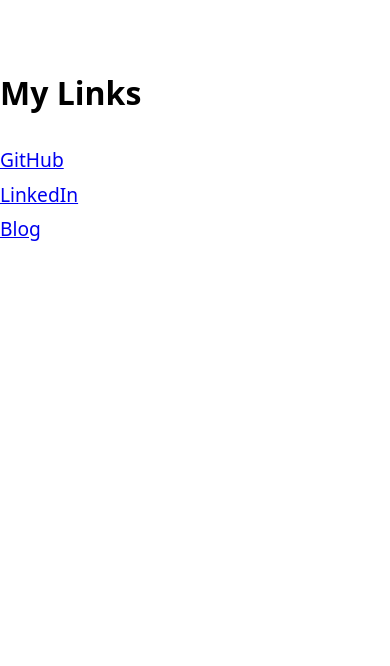
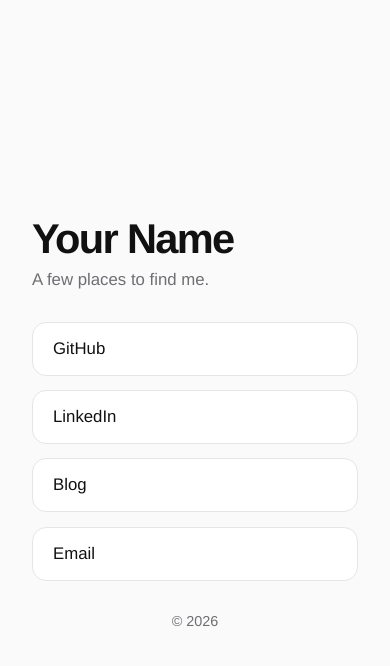
Before and after one commit to beckwatts/linkIndex, a plain HTML site: page index.html in a window 390 px wide. Drawn offline with Linux system fonts and the light colour scheme.

Commit message:
Refactor index.html for improved design and layout
Updated HTML structure and styles for better layout and responsiveness.

```diff
--- a/index.html
+++ b/index.html
@@ -1,26 +1,121 @@
 <!DOCTYPE html>
-<html>
+<html lang="en">
 <head>
   <meta charset="UTF-8">
+  <meta name="viewport" content="width=device-width, initial-scale=1.0">
   <title>My Links</title>
+
   <style>
+    :root {
+      --background: #fafafa;
+      --card: #ffffff;
+      --text: #111111;
+      --secondary: #6e6e73;
+      --border: #e5e5e7;
+      --hover: #f2f2f4;
+    }
+
+    * {
+      box-sizing: border-box;
+    }
+
     body {
-      font-family: system-ui, sans-serif;
-      max-width: 600px;
-      margin: 4rem auto;
-      line-height: 1.8;
+      margin: 0;
+      background: var(--background);
+      color: var(--text);
+      font-family:
+        "Helvetica Neue",
+        Helvetica,
+        Arial,
+        sans-serif;
+      display: flex;
+      justify-content: center;
+      align-items: center;
+      min-height: 100vh;
+      padding: 2rem;
     }
+
+    .container {
+      width: 100%;
+      max-width: 520px;
+    }
+
+    h1 {
+      margin: 0 0 0.4rem;
+      font-size: 2.6rem;
+      font-weight: 600;
+      letter-spacing: -0.04em;
+    }
+
+    p {
+      margin: 0 0 2rem;
+      color: var(--secondary);
+      font-size: 1.05rem;
+    }
+
+    .links {
+      display: flex;
+      flex-direction: column;
+      gap: 0.9rem;
+    }
+
     a {
       display: block;
-      font-size: 1.2rem;
+      padding: 1rem 1.25rem;
+      background: var(--card);
+      border: 1px solid var(--border);
+      border-radius: 14px;
+      color: var(--text);
+      text-decoration: none;
+      font-size: 1.05rem;
+      font-weight: 500;
+      transition:
+        background 0.2s ease,
+        transform 0.15s ease,
+        box-shadow 0.2s ease;
+    }
+
+    a:hover {
+      background: var(--hover);
+      transform: translateY(-1px);
+      box-shadow: 0 6px 20px rgba(0,0,0,.06);
+    }
+
+    footer {
+      margin-top: 2rem;
+      color: var(--secondary);
+      font-size: 0.9rem;
+      text-align: center;
+    }
+
+    @media (prefers-color-scheme: dark) {
+      :root {
+        --background: #000;
+        --card: #161616;
+        --text: #f5f5f7;
+        --secondary: #98989d;
+        --border: #2c2c2e;
+        --hover: #202022;
+      }
     }
   </style>
 </head>
+
 <body>
-  <h1>My Links</h1>
+  <div class="container">
+    <h1>Your Name</h1>
+    <p>A few places to find me.</p>
 
-  <a href="https://github.com/yourname">GitHub</a>
-  <a href="https://linkedin.com/in/yourname">LinkedIn</a>
-  <a href="https://blog.example.com">Blog</a>
+    <div class="links">
+      <a href="https://github.com/yourusername">GitHub</a>
+      <a href="https://linkedin.com/in/yourusername">LinkedIn</a>
+      <a href="https://yourblog.com">Blog</a>
+      <a href="mailto:you@example.com">Email</a>
+    </div>
+
+    <footer>
+      © 2026
+    </footer>
+  </div>
 </body>
 </html>
```
